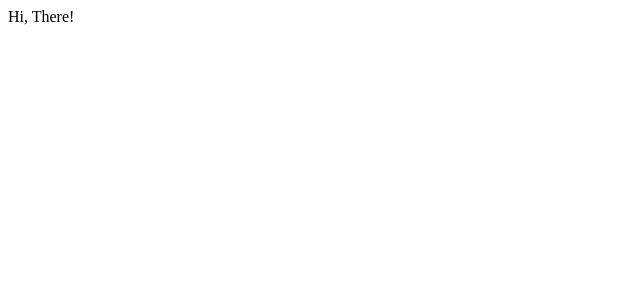
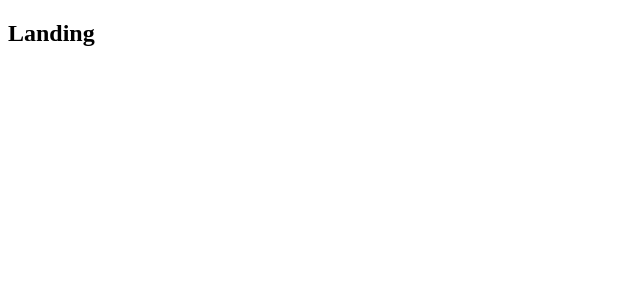
Before and after one commit to AndreyMuriy/udemy_node, a React (Create React App) app in the folder client/: page / in a window 1280 px wide. Shown: the top 300 px of the page, without its empty margins (0-640 px from the left). Built offline with nearby package versions, Linux system fonts and the light colour scheme.

Commit message:
Adding Landing Route

```diff
--- a/client/src/components/App.js
+++ b/client/src/components/App.js
@@ -1,9 +1,19 @@
 import React from 'react';
+import { BrowserRouter, Route } from 'react-router-dom';
+
+const Header = () => <h2>Header</h2>;
+const Dashboard = () => <h2>Dashboard</h2>;
+const SurveyNew = () => <h2>SurveyNew</h2>;
+const Landing = () => <h2>Landing</h2>;
 
 const App = () => {
     return (
         <div>
-            Hi, There!
+            <BrowserRouter>
+                <div>
+                    <Route paht="/" component={Landing} />
+                </div>
+            </BrowserRouter>
         </div>
     )
 };
--- a/client/src/index.js
+++ b/client/src/index.js
@@ -4,8 +4,9 @@ import {Provider} from 'react-redux';
 import {createStore, applyMiddleware} from 'redux';
 
 import App from './components/App';
+import reducers from './reducers';
 
-const store = createStore(() => [], {}, applyMiddleware());
+const store = createStore(reducers, {}, applyMiddleware());
 
 ReactDOM.render(
     <Provider store={store}><App/></Provider>,
--- a/client/src/reducers/index.js
+++ b/client/src/reducers/index.js
@@ -0,0 +1,6 @@
+import { combineReducers } from 'redux';
+import authReducer from './authReducer';
+
+export default combineReducers({
+    auth: authReducer
+});
```
